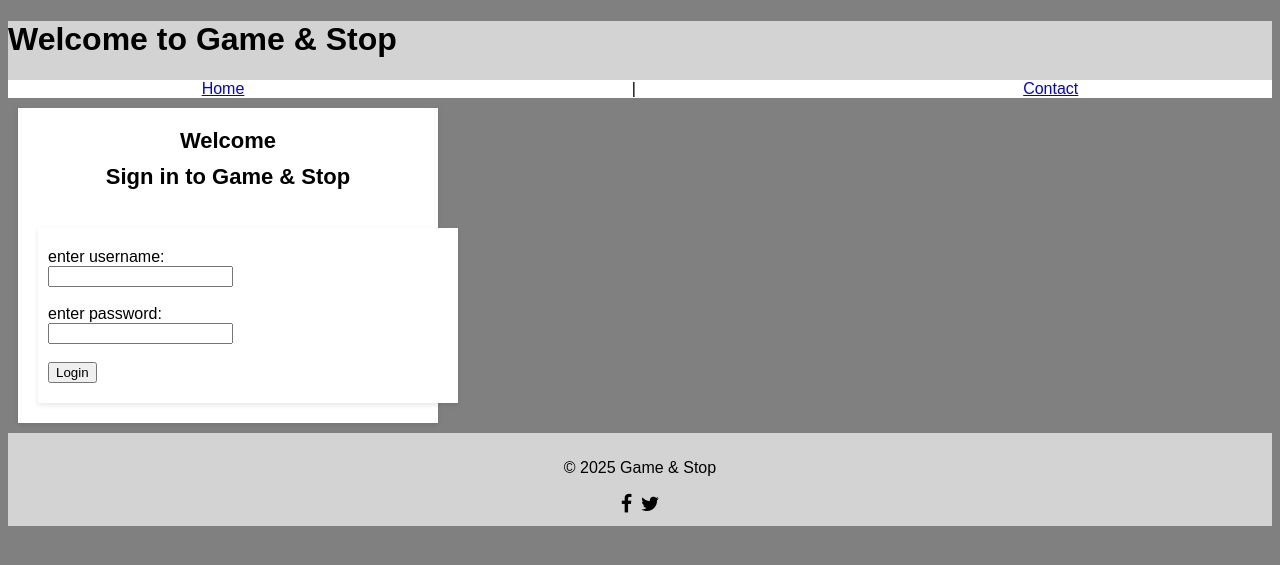
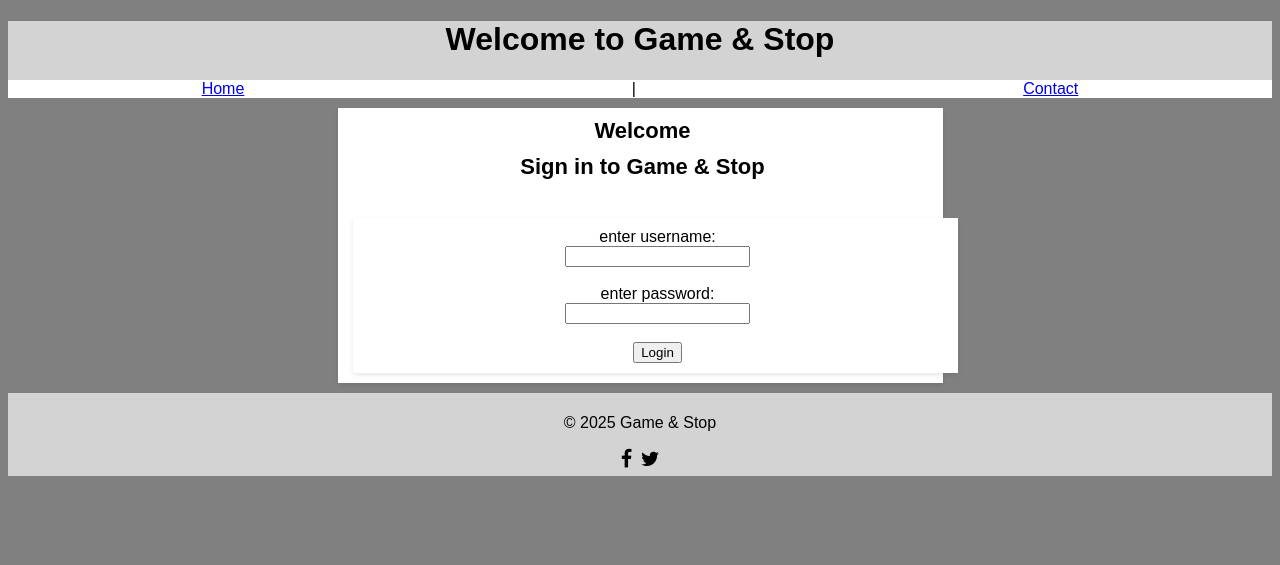
Before and after one commit to JackOSullivan003/Game-Shop, a PHP site: page /regestration.php in a window 1280 px wide. Shown: the top 565 px of the page. Run offline with PHP 8.4, Linux system fonts and the light colour scheme.

Commit message:
Update regestration.php

```diff
--- a/regestration.php
+++ b/regestration.php
@@ -14,7 +14,7 @@ $logins = [
             body {
                 background-color: grey;
                 font-family: Arial, sans-serif;
-                text-align: left;
+                text-align: center;
             }
             header {
                 background-color: lightgrey;
@@ -29,35 +29,32 @@ $logins = [
                 display: inline-block;
                 background-color: white;
                 margin: 10px;
-                width: 400px;
-                padding: 10px;
-
-                vertical-align: left;
+                width: 600px;
+                padding-left: 5px;
+                vertical-align: center;
                 box-shadow: 0 2px 5px rgba(0, 0, 0, 0.1);
             }
 
             .login-details {
-                margin: 10px 0;
+                margin: 10px 10px;
             }
 
             .product h3 {
                 margin: 0;
                 font-size: 22px;
-
                 font-weight: bold;
             }
 
             .login h2 {
                 margin: 10px;
                 font-size: 22px;
-
                 font-weight: bold;
                 text-align: center;
             }
 
             footer {
                 background-color: lightgrey;
-                padding: 10px;
+                padding: 5px;
                 text-align: center;
             }
 
```
